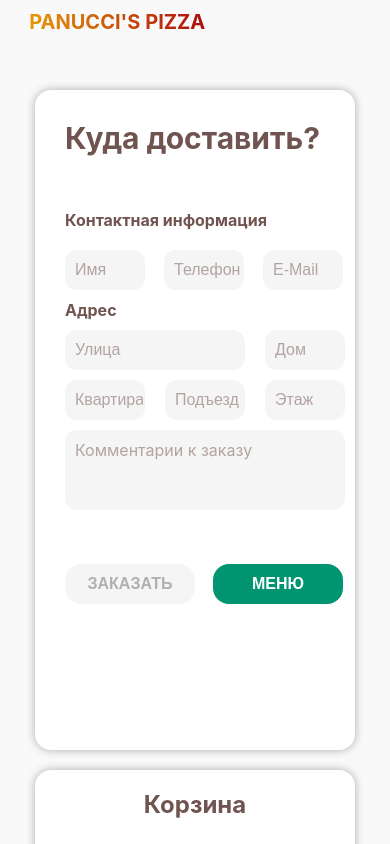
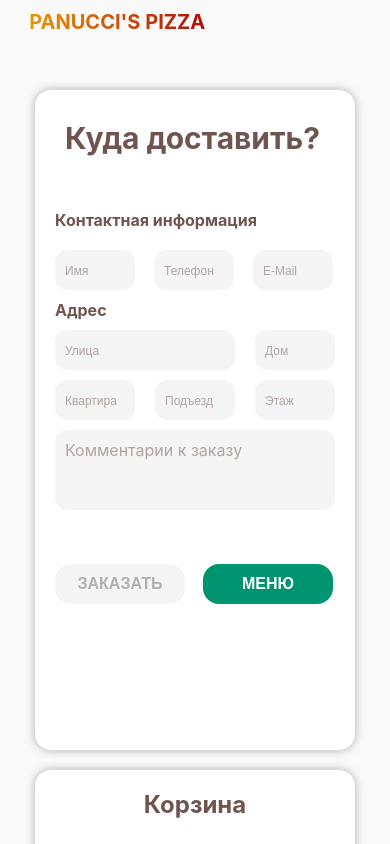
Before and after one commit to fireshipMe/PizzaStore, a React (Create React App) app: page /order in a window 390 px wide. Shown: the top 844 px of the page. Built offline with nearby package versions, Linux system fonts and the light colour scheme.

Commit message:
Final touches I guess

```diff
--- a/src/App.js
+++ b/src/App.js
@@ -1,13 +1,11 @@
 import React from 'react';
-import { Switch, Route, Link } from 'react-router-dom';
+import { Switch, Route } from 'react-router-dom';
 import { usePromiseTracker } from 'react-promise-tracker';
 import Loader from 'react-loader-spinner';
 import 'react-loader-spinner/dist/loader/css/react-spinner-loader.css';
 import { PizzasList } from './components/PizzasList/index';
-import { CartIcon } from './components/CartIcon/index';
 import { Banner } from './components/Banner/index';
 import { Order } from './components/Order/index';
-import { Cart } from './components/Cart/index';
 import styles from './app.module.scss';
 
 export const App = () => {
--- a/src/components/Cart/index.js
+++ b/src/components/Cart/index.js
@@ -6,10 +6,14 @@ import { forEach } from 'lodash';
 
 export const Cart = () => {
   const orderList = useSelector((state) => state.cart);
+
   let price = 0;
   forEach(orderList, (item) => {
     price += item.price * item.quantity;
   });
+
+  // delivery costs
+  price += 2;
 
   return (
     <div className={styles.container}>
@@ -23,7 +27,7 @@ export const Cart = () => {
       </div>
       {price ? (
         <div className={styles.total}>
-          Итог: {price}$ / {(price * 0.88).toPrecision(4)} €
+          <p>Доставка: 2$</p> Итог: {price}$ / {(price * 0.88).toPrecision(4)} €
         </div>
       ) : (
         <div className={styles.emptyCart}>Кажется, ничего нет :(</div>
--- a/src/components/Footer/index.js
+++ b/src/components/Footer/index.js
@@ -1,6 +1,5 @@
 import React from 'react';
 import styles from './styles.module.scss';
-import { CartIcon } from '../CartIcon/index';
 
 export const Footer = () => {
   return (
--- a/src/components/Footer/styles.module.scss
+++ b/src/components/Footer/styles.module.scss
@@ -8,6 +8,7 @@
   margin-top: 10px;
   justify-content: center;
   align-items: center;
+  text-align: center;
 }
 
 .github {
--- a/src/components/Order/index.js
+++ b/src/components/Order/index.js
@@ -71,6 +71,7 @@ const OrderForm = ({ cartIsEmpty }) => {
     },
     validationSchema: OrderSchema,
     validateOnChange: false,
+    validateOnBlur: true,
     onSubmit: (values) => {
       console.log(JSON.stringify(values, null, 2));
     },
@@ -80,7 +81,7 @@ const OrderForm = ({ cartIsEmpty }) => {
       <div className={styles.contactsTitle}>Контактная информация</div>
       <div className={styles.contacts}>
         <input
-          placeholder={formik.errors.name ? formik.errors.name : 'Имя'}
+          placeholder={'Имя'}
           id="name"
           name="name"
           type="text"
@@ -93,7 +94,7 @@ const OrderForm = ({ cartIsEmpty }) => {
           }
         />
         <input
-          placeholder={formik.errors.phone ? formik.errors.phone : 'Телефон'}
+          placeholder={'Телефон'}
           id="phone"
           name="phone"
           type="text"
@@ -106,7 +107,7 @@ const OrderForm = ({ cartIsEmpty }) => {
           }
         />
         <input
-          placeholder={formik.errors.email ? formik.errors.email : 'E-Mail'}
+          placeholder={'E-Mail'}
           id="email"
           name="email"
           type="text"
@@ -122,7 +123,7 @@ const OrderForm = ({ cartIsEmpty }) => {
       <div className={styles.address}>Адрес</div>
       <div className={styles.topRow}>
         <input
-          placeholder={formik.errors.street ? formik.errors.street : 'Улица'}
+          placeholder={'Улица'}
           id="street"
           name="street"
           type="text"
@@ -135,7 +136,7 @@ const OrderForm = ({ cartIsEmpty }) => {
           }
         />
         <input
-          placeholder={formik.errors.house ? formik.errors.house : 'Дом'}
+          placeholder={'Дом'}
           id="house"
           name="house"
           type="text"
@@ -150,9 +151,7 @@ const OrderForm = ({ cartIsEmpty }) => {
       </div>
       <div className={styles.middleRow}>
         <input
-          placeholder={
-            formik.errors.apartment ? formik.errors.apartment : 'Квартира'
-          }
+          placeholder={'Квартира'}
           id="apartment"
           name="apartment"
           type="text"
@@ -167,9 +166,7 @@ const OrderForm = ({ cartIsEmpty }) => {
           }
         />
         <input
-          placeholder={
-            formik.errors.entrance ? formik.errors.entrance : 'Подъезд'
-          }
+          placeholder={'Подъезд'}
           id="entrance"
           name="entrance"
           type="text"
@@ -184,7 +181,7 @@ const OrderForm = ({ cartIsEmpty }) => {
           }
         />
         <input
-          placeholder={formik.errors.floor ? formik.errors.floor : 'Этаж'}
+          placeholder={'Этаж'}
           id="floor"
           name="floor"
           type="text"
--- a/src/components/Order/styles.module.scss
+++ b/src/components/Order/styles.module.scss
@@ -30,6 +30,9 @@
   margin-top: 120px;
   display: flex;
   flex-direction: column;
+  @media screen and (max-width: 480px) {
+    margin-left: 20px;
+  }
 }
 
 .middleRow {
@@ -58,12 +61,16 @@
   }
   &::placeholder {
     color: rgba(112, 84, 79, 0.5);
+    @media screen and (max-width: 480px) {
+      font-size: 12px;
+    }
   }
   @media screen and (max-width: 768px) {
     width: 122px;
   }
   @media screen and (max-width: 480px) {
     width: 80px;
+    font-size: 14px;
   }
 }
 
--- a/src/components/PizzasList/index.js
+++ b/src/components/PizzasList/index.js
@@ -1,5 +1,4 @@
 import React from 'react';
-import { usePromiseTracker } from 'react-promise-tracker';
 import styles from './styles.module.scss';
 import { createRequest } from '../../lib/createRequest';
 import PizzaDescription from '../PizzaDescription/index';
```
Also changed, not shown: 1 other file (tests, documents, lock files or other folders).
